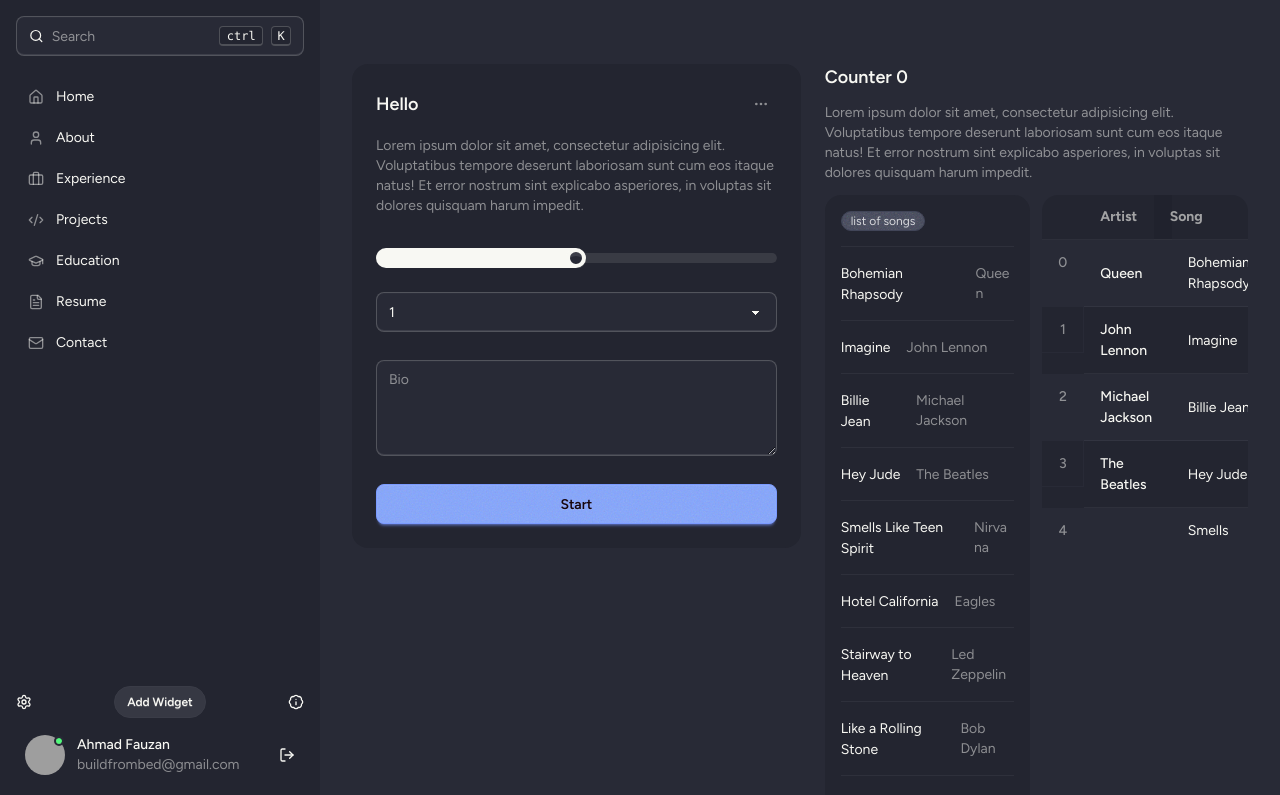
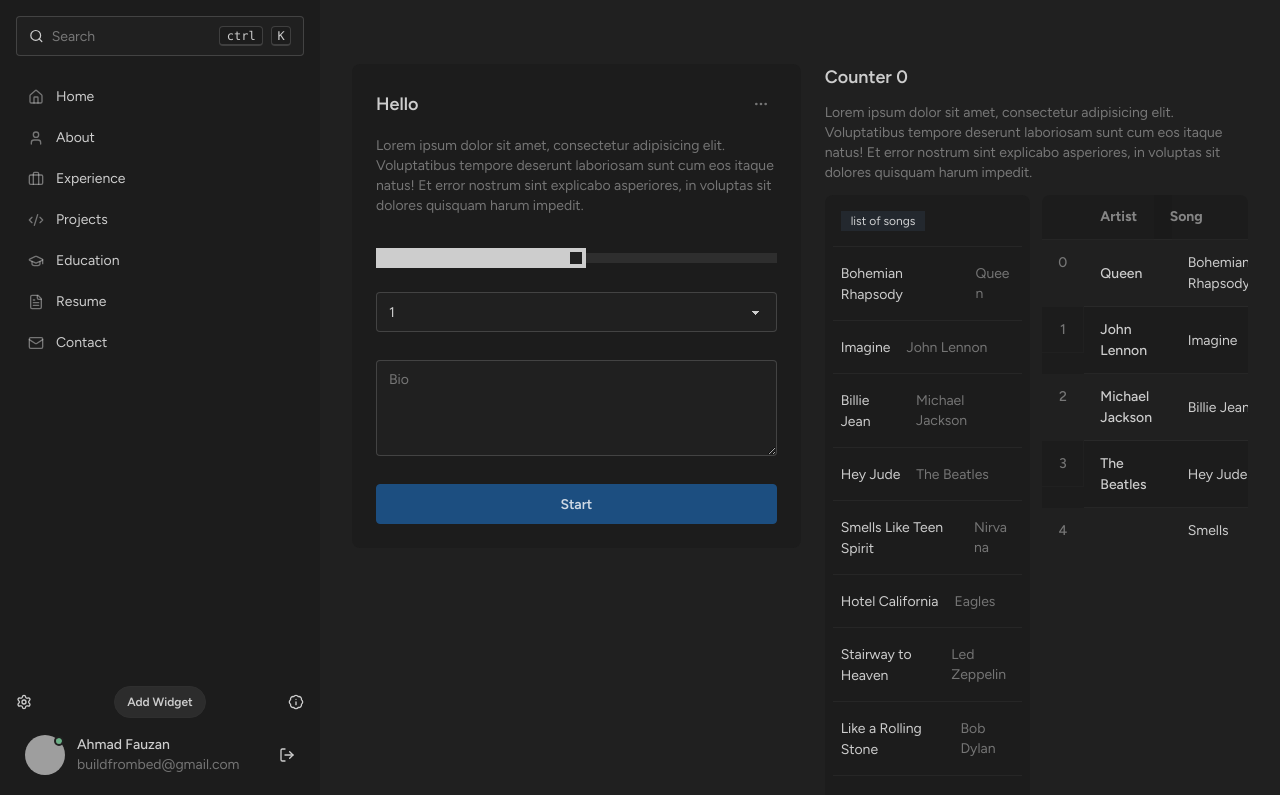
Before and after one commit to vaujan/deepflow, a Next.js app: page / in a window 1280 px wide. Shown: the top 795 px of the page. Built offline with nearby package versions, Linux system fonts and the light colour scheme; grey boxes are pictures that could not be loaded.

Commit message:
update style

```diff
--- a/src/app/globals.css
+++ b/src/app/globals.css
@@ -20,36 +20,36 @@ body {
 }
 
 @plugin "daisyui/theme" {
-	name: "free";
+	name: "business";
 	default: true;
 	prefersdark: true;
 	color-scheme: "dark";
-	--color-base-100: oklch(28.822% 0.022 277.508);
-	--color-base-200: oklch(26.805% 0.02 277.508);
-	--color-base-300: oklch(24.787% 0.019 277.508);
-	--color-base-content: oklch(97.747% 0.007 106.545);
-	--color-primary: oklch(75.461% 0.183 270);
-	--color-primary-content: oklch(15.092% 0.036 346.812);
-	--color-secondary: oklch(74.202% 0.148 301.883);
-	--color-secondary-content: oklch(14.84% 0.029 301.883);
-	--color-accent: oklch(83.392% 0.124 66.558);
-	--color-accent-content: oklch(16.678% 0.024 66.558);
-	--color-neutral: oklch(39.445% 0.032 275.524);
-	--color-neutral-content: oklch(87.889% 0.006 275.524);
-	--color-info: oklch(88.263% 0.093 212.846);
-	--color-info-content: oklch(17.652% 0.018 212.846);
-	--color-success: oklch(87.099% 0.219 148.024);
-	--color-success-content: oklch(17.419% 0.043 148.024);
-	--color-warning: oklch(95.533% 0.134 112.757);
-	--color-warning-content: oklch(19.106% 0.026 112.757);
-	--color-error: oklch(68.22% 0.206 24.43);
-	--color-error-content: oklch(13.644% 0.041 24.43);
-	--radius-selector: 1rem;
-	--radius-field: 0.5rem;
-	--radius-box: 1rem;
+	--color-base-100: oklch(24.353% 0 0);
+	--color-base-200: oklch(22.648% 0 0);
+	--color-base-300: oklch(20.944% 0 0);
+	--color-base-content: oklch(84.87% 0 0);
+	--color-primary: oklch(41.703% 0.099 251.473);
+	--color-primary-content: oklch(88.34% 0.019 251.473);
+	--color-secondary: oklch(64.092% 0.027 229.389);
+	--color-secondary-content: oklch(12.818% 0.005 229.389);
+	--color-accent: oklch(67.271% 0.167 35.791);
+	--color-accent-content: oklch(13.454% 0.033 35.791);
+	--color-neutral: oklch(27.441% 0.013 253.041);
+	--color-neutral-content: oklch(85.488% 0.002 253.041);
+	--color-info: oklch(62.616% 0.143 240.033);
+	--color-info-content: oklch(12.523% 0.028 240.033);
+	--color-success: oklch(70.226% 0.094 156.596);
+	--color-success-content: oklch(14.045% 0.018 156.596);
+	--color-warning: oklch(77.482% 0.115 81.519);
+	--color-warning-content: oklch(15.496% 0.023 81.519);
+	--color-error: oklch(51.61% 0.146 29.674);
+	--color-error-content: oklch(90.322% 0.029 29.674);
+	--radius-selector: 0rem;
+	--radius-field: 0.25rem;
+	--radius-box: 0.5rem;
 	--size-selector: 0.25rem;
 	--size-field: 0.25rem;
 	--border: 1px;
-	--depth: 1;
-	--noise: 1;
+	--depth: 0;
+	--noise: 0;
 }
```
